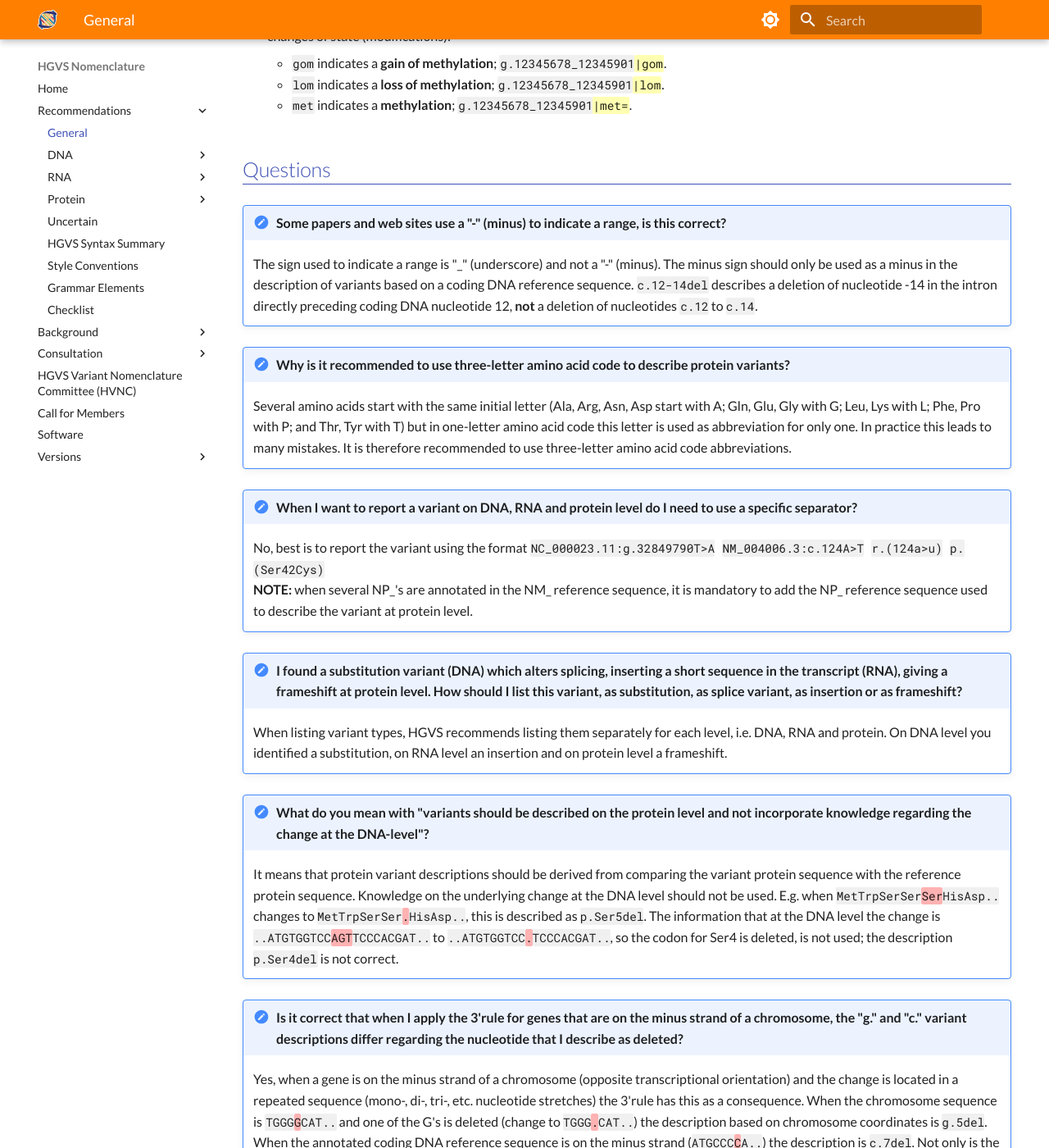
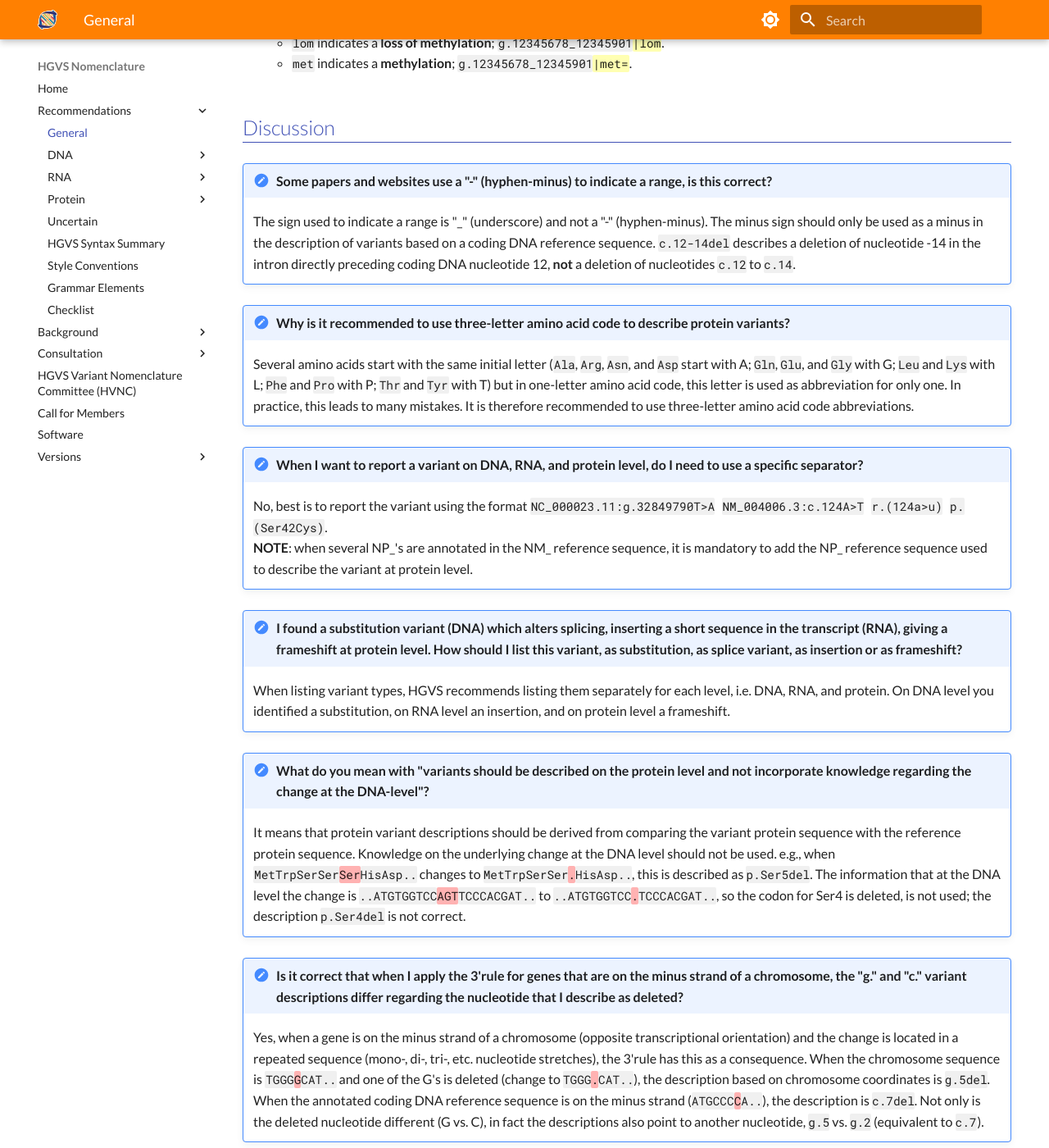
Before and after one commit to HGVSnomenclature/hgvs-nomenclature, an MkDocs documentation site: the page built from docs/recommendations/general.md, in a window 1280 px wide and 1400 px high, scrolled down 3708 px. Shown: the whole window at 82% size. Built offline with MkDocs 1.6.1 and Material for MkDocs 9.7.7, drawn with Linux system fonts in a browser that asks for light colours; some of the changed text lies outside the part shown.

Commit message:
Did another pass over the general recommendations.
I, apparently, didn't do a proper job the first time. Also fixed
 two variant examples and improved some wording.

```diff
--- a/docs/recommendations/general.md
+++ b/docs/recommendations/general.md
@@ -7,19 +7,21 @@
 
 ## General recommendations
 
-- all variants should be described at the most basic level, **the DNA level**. Descriptions at the RNA and/or protein level may be given in addition.
+- all variants should be described at the most basic level, **the DNA level**.
+  Descriptions at the RNA and/or protein level may be given in addition.
     - descriptions should make clear whether the change was **experimentally determined** or **theoretically deduced** by giving predicted consequences in parentheses.
-    - descriptions at RNA/protein level should describe the changes observed on that level (RNA/protein) and not try to incorporate any knowledge regarding the change at DNA-level (see Questions below).
+    - descriptions at RNA/protein level should describe the changes observed on that level (RNA/protein) and not try to incorporate any knowledge regarding the change at DNA-level (see Discussion below).
 
 - all variants should be described in relation to an accepted **reference sequence** (see [Reference Sequences](../background/refseq.md)).
-    - the reference sequence file used should be **public and clearly described**, e.g. NC_000023.10, LRG_199, NG_012232.1, NM_004006.2, LRG_199t1, NR_002196.1, NP_003997.1, etc. (see [Reference Sequences](../background/refseq.md)).
+    - the reference sequence file used should be **public and clearly described**, e.g., `NC_000023.10`, `LRG_199`, `NG_012232.1`, `NM_004006.2`, `LRG_199t1`, `NR_002196.1`, `NP_003997.1`, etc. (see [Reference Sequences](../background/refseq.md)).
     - the reference sequence used must contain the residue(s) described to be changed.
     - the recommended reference is a genomic reference sequence based on a recent genome build.
-        - for human the recommended reference is based on genome build GRCh38/hg38, e.g. NC_000023.11 for the chromosome X.
+        - for human, the recommended reference is based on genome build GRCh38/hg38, e.g., `NC_000023.11` for chromosome X.
         - when variants are reported in relation to a transcript, the preferred reference sequence is the reference suggested by the MANE project (see [Ensembl](http://tark.ensembl.org/web/mane_project/) or [NCBI](https://www.ncbi.nlm.nih.gov/refseq/MANE/)).<br>
-          **NOTE:** while [Locus Reference Genomic (LRG)](http://www.lrg-sequence.org) reference sequences are still acceptable, new LRG's are no longer generated and RefSeq or Ensembl transcripts specified by the MANE project are preferred for all genes where available to help standardize clinical reporting.
+          **NOTE**: while [Locus Reference Genomic (LRG)](http://www.lrg-sequence.org) reference sequences are still acceptable, new LRG's are no longer generated and RefSeq or Ensembl transcripts specified by the MANE project are preferred for all genes where available to help standardize clinical reporting.
     - the reference sequence used must contain the residue(s) described to be changed.
-    - a **letter prefix** is mandatory to indicate the type of reference sequence used. Accepted prefixes are;
+    - a **letter prefix** is mandatory to indicate the type of reference sequence used.
+      Accepted prefixes are;
         - `c` for a coding DNA reference sequence,
         - `g` for a linear genomic reference sequence,
         - `m` for a mitochondrial DNA reference sequence,
@@ -27,34 +29,40 @@
         - `o` for a circular genomic reference sequence,
         - `p` for a protein reference sequence,
         - `r` for an RNA reference sequence (transcript).
-    - numbering of the residues (nucleotide or amino acid) in relation to the reference sequence used should **follow the approved scheme** (see [Numbering](../background/numbering.md)).
+    - the numbering of the residues (nucleotide or amino acid) in relation to the reference sequence used should **follow the approved scheme** (see [Numbering](../background/numbering.md)).
 
 - two variants separated by one or more nucleotides should be described individually and **not** as a "delins".
-    - exception: two variants separated by one nucleotide, together affecting one amino acid, should be described as a "delins".<br>
-      **NOTE:** the SVD-WG is preparing a proposal to modify this recommendation. To apply the current rule one needs to know whether the two variants are in a coding sequence and affecting one amino acid. Recommendations should be general. The new recommendation will be: **two variants separated by less then two nucleotides should be described as a "delins"**.
+    - **exception**: two variants separated by one nucleotide, together affecting one amino acid, should be described as a "delins".<br>
+      **NOTE**: the SVD-WG is preparing a proposal to modify this recommendation.
+      To apply the current rule one needs to know whether the two variants are in a coding sequence and affecting one amino acid.
+      Recommendations should be general.
+      The new recommendation will be: **two variants separated by less than two nucleotides should be described as a "delins"**.
 
-- **3'rule**: for all descriptions the most 3' position possible of the reference sequence is arbitrarily assigned to have been changed.
+- **3'rule**: for all descriptions, the most 3' position possible of the reference sequence is arbitrarily assigned to have been changed.
     - the 3'rule also applies for changes in single residue stretches and tandem repeats (nucleotide or amino acid).
-    - the 3'rule applies to ALL descriptions (genome, gene, transcript and protein) of a given variant.
-    - **exception**: deletion/duplication around exon/exon junctions using **c.**, **r.** or **n.** reference sequences (see [Numbering](../background/numbering.md#DNAc)).
+    - the 3'rule applies to ALL descriptions (genome, gene, transcript, and protein) of a given variant.
+    - **exception**: deletions/duplications around exon/exon junctions using **c.**, **r.** or **n.** reference sequences (see [Numbering](../background/numbering.md#DNAc)).
 
-- descriptions at DNA, RNA and protein level are clearly different:
-    - **DNA-level** `123456A>T`: number(s) referring to the nucleotide(s) affected, nucleotides in CAPITALS using [IUPAC-IUBMB assigned nucleotide symbols](http://www.qmul.ac.uk/sbcs/iubmb/misc/naseq.html#500).
-    - **RNA-level** `76a>u`: number(s) referring to the nucleotide(s) affected, nucleotides in lower case using [IUPAC-IUBMB assigned nucleotide symbols](http://www.qmul.ac.uk/sbcs/iubmb/misc/naseq.html#500).
-    - **protein level** `Lys76Asn`: the amino acid(s) affected in three- or one-letter code followed by a number [IUPAC-IUBMB assigned amino acid symbols](http://www.iupac.org/publications/pac/1984/pdf/5605x0595.pdf).
+- descriptions at DNA, RNA, and protein level are clearly different:
+    - **DNA-level**: `123456A>T`<br>
+      number(s) referring to the nucleotide(s) affected, nucleotides in CAPITALS using [IUPAC-IUBMB assigned nucleotide symbols](http://www.qmul.ac.uk/sbcs/iubmb/misc/naseq.html#500).
+    - **RNA-level**: `76a>u`<br>
+      number(s) referring to the nucleotide(s) affected, nucleotides in lower case using [IUPAC-IUBMB assigned nucleotide symbols](http://www.qmul.ac.uk/sbcs/iubmb/misc/naseq.html#500).
+    - **protein level**: `Lys76Asn`<br>
+      the amino acid(s) affected in three- or one-letter code followed by a number [IUPAC-IUBMB assigned amino acid symbols](http://www.iupac.org/publications/pac/1984/pdf/5605x0595.pdf).
         - **three-letter** amino acid code is preferred (see [Standards](../background/standards.md#aacode)).
         - the `*` can be used to indicate the translation stop codon in both one- and three-letter amino acid code descriptions.
 
 - **prioritisation**: when a description is possible according to several types, the preferred description is: (1) substitution, (2) deletion, (3) inversion, (4) duplication, (5) insertion.
     - when a variant can be described as a duplication or an insertion, prioritisation determines it should be described as a duplication.
-    - descriptions removing part of a reference sequence replacing it with part of the same sequence are not allowed (e.g. `NM_004006.2:c.[762_768del;767_774dup]`).
+    - descriptions removing part of a reference sequence and replacing it with part of the same sequence are not allowed (e.g., `NM_004006.2:c.[762_768del;767_774dup]`).
 
 - only **approved** [HGNC gene symbols](http://www.genenames.org) should be used to describe genes.<br>
-  **NOTE:** to avoid confusion, HGVS recommends to follow the [HGNC guidelines](https://www.genenames.org/about/guidelines/) to use **italics** to denote genes.<br>
-  **NOTE:** for protein nomenclature see the [_International Protein Nomenclature Guidelines_](https://www.ncbi.nlm.nih.gov/genome/doc/internatprot_nomenguide/), written with the involvement of the HGNC.
+  **NOTE**: to avoid confusion, HGVS recommends to follow the [HGNC guidelines](https://www.genenames.org/about/guidelines/) to use **italics** to denote genes.<br>
+  **NOTE**: for protein nomenclature, see the [_International Protein Nomenclature Guidelines_](https://www.ncbi.nlm.nih.gov/genome/doc/internatprot_nomenguide/), written with the involvement of the HGNC.
 
 - HGVS recommends following the [HGNC guidelines](https://www.genenames.org/about/guidelines/) and the [VICC Gene Fusion Specification](https://fusions.cancervariants.org/en/latest) nomenclature to describe products of gene fusions.
-    - The HGNC recommendations include using a _GENESYMBOL1::GENESYMBOL2_ syntax for gene-level fusion descriptions, and _GENESYMBOL1-GENESYMBOL2_ syntax for read-through transcripts.
+    - The HGNC recommendations include using a `GENESYMBOL1::GENESYMBOL2` syntax for gene-level fusion descriptions, and a `GENESYMBOL1-GENESYMBOL2` syntax for read-through transcripts.
         - The VICC nomenclature extends the HGNC recommendations to include a terminology, information model, and nomenclature for gene-level and exon-level representation, with components for disambiguating regulatory fusions from chimeric transcript fusions.
         - HGVS also recommends the use of [adjoined transcripts](RNA/splicing.md) for precise and unambiguous characterization of chimeric transcripts at the sequence level.
 
@@ -62,14 +70,14 @@
 
 ### Characters used
 
-In HGVS nomenclature some **characters** have a **specific meaning**:
+In HGVS nomenclature, some **characters** have a **specific meaning**:
 
 - `+` (plus) is used in [nucleotide numbering](../background/numbering.md); `c.123+45A>G`.
-- `-` (minus) is used in [nucleotide numbering](../background/numbering.md); `c.124-56C>T`.
+- `-` (hyphen-minus) is used in [nucleotide numbering](../background/numbering.md); `c.124-56C>T`.
 - `*` (asterisk) is used in [nucleotide numbering](../background/numbering.md) and to indicate a translation termination (stop) codon (see [Standards](../background/standards.md#RNAcode)); `c.*32G>A` and `p.Trp41*`.
 - `_` (underscore) is used to indicate a range; `g.12345_12678del`.
 - `[ ]` (square brackets) are used for alleles (see [DNA](DNA/alleles.md), [RNA](RNA/alleles.md), [protein](protein/alleles.md)), which includes multiple inserted sequences at one position and insertions from a second reference sequence.
-    - `;` (semi colon) is used to separate variants and alleles; `g.[123456A>G;345678G>C]` or `g.[123456A>G];[345678G>C]`.
+    - `;` (semicolon) is used to separate variants and alleles; `g.[123456A>G;345678G>C]` or `g.[123456A>G];[345678G>C]`.
     - `,` (comma) is used to separate different transcripts/proteins derived from one allele; `r.[123a>u,122_154del]`.
     - `NC_000002.11:g.48031621_48031622ins[TAT;48026961_48027223;GGC]`.
     - `NC_000002.11:g.47643464_47643465ins[NC_000022.10:35788169_35788352]`.
@@ -113,40 +122,47 @@
     - `lom` indicates a **loss of methylation**; `g.12345678_12345901`<code class="spot1">|lom</code>.
     - `met` indicates a **methylation**; `g.12345678_12345901`<code class="spot1">|met=</code>.
 
-## Questions
+## Discussion
 
-!!! note "Some papers and web sites use a "-" (minus) to indicate a range, is this correct?"
+!!! note "Some papers and websites use a "-" (hyphen-minus) to indicate a range, is this correct?"
 
-    The sign used to indicate a range is "_" (underscore) and not a "-" (minus). The minus sign should only be used as a minus in the description of variants based on a coding DNA reference sequence. `c.12-14del` describes a deletion of nucleotide -14 in the intron directly preceding coding DNA nucleotide 12, **not** a deletion of nucleotides `c.12` to `c.14`.
+    The sign used to indicate a range is "_" (underscore) and not a "-" (hyphen-minus).
+    The minus sign should only be used as a minus in the description of variants based on a coding DNA reference sequence.
+    `c.12-14del` describes a deletion of nucleotide -14 in the intron directly preceding coding DNA nucleotide 12, **not** a deletion of nucleotides `c.12` to `c.14`.
 
 !!! note "Why is it recommended to use **three-letter amino acid code** to describe protein variants?"
 
-    Several amino acids start with the same initial letter (Ala, Arg, Asn, Asp start with A; Gln, Glu, Gly with G; Leu, Lys with L; Phe, Pro with P; and Thr, Tyr with T) but in one-letter amino acid code this letter is used as abbreviation for only one. In practice this leads to many mistakes. It is therefore recommended to use three-letter amino acid code abbreviations.
+    Several amino acids start with the same initial letter (`Ala`, `Arg`, `Asn`, and `Asp` start with A; `Gln`, `Glu`, and `Gly` with G; `Leu` and `Lys` with L; `Phe` and `Pro` with P; `Thr` and `Tyr` with T) but in one-letter amino acid code, this letter is used as abbreviation for only one.
+    In practice, this leads to many mistakes.
+    It is therefore recommended to use three-letter amino acid code abbreviations.
 
-!!! note "When I want to report a variant on DNA, RNA and protein level do I need to use a specific separator?"
+!!! note "When I want to report a variant on DNA, RNA, and protein level, do I need to use a specific separator?"
 
-    No, best is to report the variant using the format `NC_000023.11:g.32849790T>A` &nbsp; `NM_004006.3:c.124A>T` &nbsp; `r.(124a>u)` &nbsp; `p.(Ser42Cys)`<br>
-    **NOTE:** when several NP_'s are annotated in the NM_ reference sequence, it is mandatory to add the NP_ reference sequence used to describe the variant at protein level.
+    No, best is to report the variant using the format `NC_000023.11:g.32849790T>A` &nbsp; `NM_004006.3:c.124A>T` &nbsp; `r.(124a>u)` &nbsp; `p.(Ser42Cys)`.<br>
+    **NOTE**: when several NP_'s are annotated in the NM_ reference sequence, it is mandatory to add the NP_ reference sequence used to describe the variant at protein level.
 
 !!! note "I found a substitution variant (DNA) which alters splicing, inserting a short sequence in the transcript (RNA), giving a frameshift at protein level. How should I list this variant, as substitution, as splice variant, as insertion or as frameshift?"
 
-    When listing variant types, HGVS recommends listing them separately for each level, i.e. DNA, RNA and protein. On DNA level you identified a substitution, on RNA level an insertion and on protein level a frameshift.
+    When listing variant types, HGVS recommends listing them separately for each level, i.e. DNA, RNA, and protein.
+    On DNA level you identified a substitution, on RNA level an insertion, and on protein level a frameshift.
 
 !!! note "What do you mean with "variants should be described on the protein level and not incorporate knowledge regarding the change at the DNA-level"?"
 
     It means that protein variant descriptions should be derived from comparing the variant protein sequence with the reference protein sequence.
     Knowledge on the underlying change at the DNA level should not be used.
-    E.g. when `MetTrpSerSer`<code class="del">Ser</code>`HisAsp..` changes to `MetTrpSerSer`<code class="del">.</code>`HisAsp..`, this is described as `p.Ser5del`.
+    e.g., when `MetTrpSerSer`<code class="del">Ser</code>`HisAsp..` changes to `MetTrpSerSer`<code class="del">.</code>`HisAsp..`, this is described as `p.Ser5del`.
     The information that at the DNA level the change is `..ATGTGGTCC`<code class="del">AGT</code>`TCCCACGAT..` to `..ATGTGGTCC`<code class="del">.</code>`TCCCACGAT..`, so the codon for Ser4 is deleted, is not used; the description `p.Ser4del` is not correct.
 
 !!! note "Is it correct that when I apply **the 3'rule** for genes that are on the minus strand of a chromosome, the "g." and "c." variant descriptions differ regarding the nucleotide that I describe as deleted?"
 
-    Yes, when a gene is on the minus strand of a chromosome (opposite transcriptional orientation) and the change is located in a repeated sequence (mono-, di-, tri-, etc. nucleotide stretches) the 3'rule has this as a consequence.
-    When the chromosome sequence is `TGGG`<code class="del">G</code>`CAT..` and one of the G's is deleted (change to `TGGG`<code class="del">.</code>`CAT..`) the description based on chromosome coordinates is `g.5del`.
-    When the annotated coding DNA reference sequence is on the minus strand (`ATGCCC`<code class="del">C</code>`A..`) the description is `c.7del`.
+    Yes, when a gene is on the minus strand of a chromosome (opposite transcriptional orientation) and the change is located in a repeated sequence (mono-, di-, tri-, etc. nucleotide stretches), the 3'rule has this as a consequence.
+    When the chromosome sequence is `TGGG`<code class="del">G</code>`CAT..` and one of the G's is deleted (change to `TGGG`<code class="del">.</code>`CAT..`), the description based on chromosome coordinates is `g.5del`.
+    When the annotated coding DNA reference sequence is on the minus strand (`ATGCCC`<code class="del">C</code>`A..`), the description is `c.7del`.
     Not only is the deleted nucleotide different (G vs. C), in fact the descriptions also point to another nucleotide, `g.5` vs. `g.2` (equivalent to `c.7`).
 
 <a id="uncertain1"></a>
 !!! note "Can I describe a deletion when I have not yet sequenced the break point?"
 
-    Yes, using the characters to indicate uncertainties, i.e. the question mark (`?`) and parentheses (`()`), such cases can be described. Describe the range of uncertainty as precise as possible. For details see [Uncertain](uncertain.md).
+    Yes, using the characters to indicate uncertainties, i.e. the question mark (`?`) and parentheses (`()`), such cases can be described.
+    Describe the range of uncertainty as precise as possible.
+    For details, see [Uncertain](uncertain.md).
```
Also changed, not shown: other parts of docs/recommendations/general.md (+10 -9 lines).
